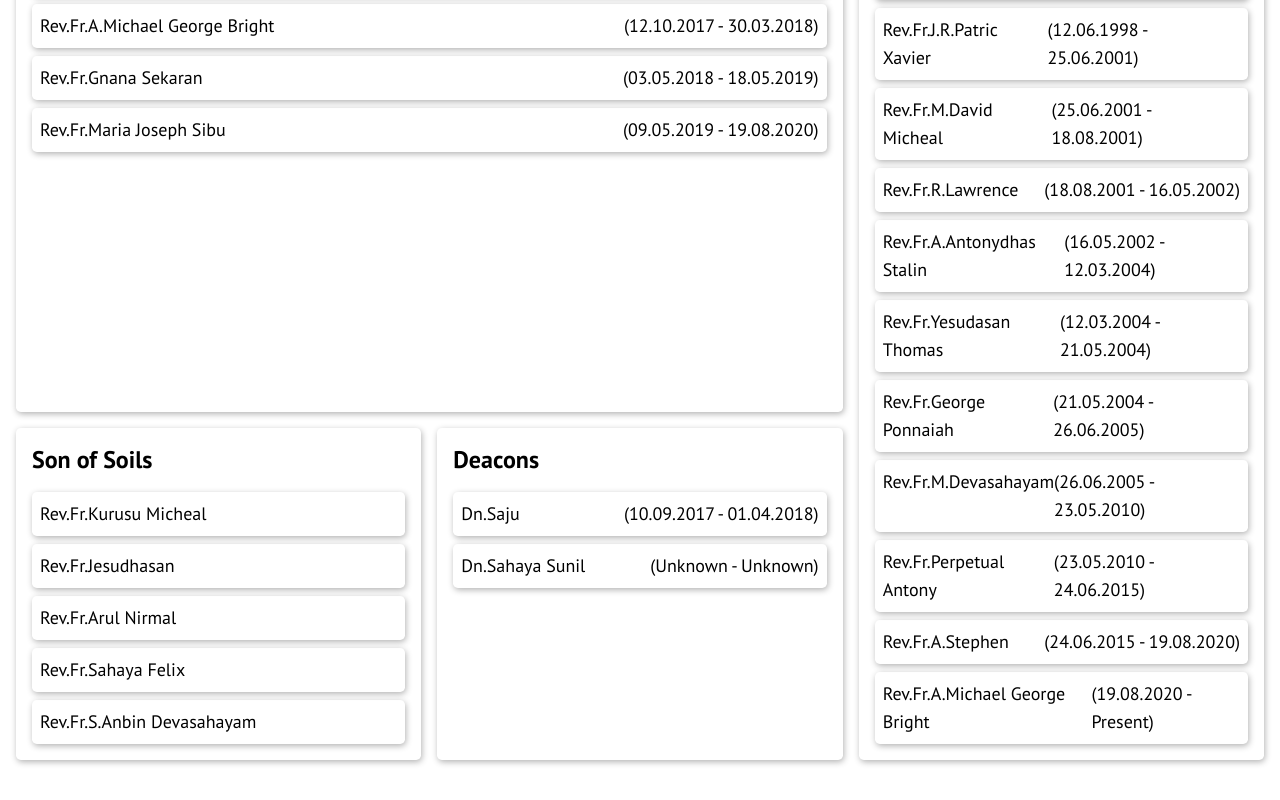
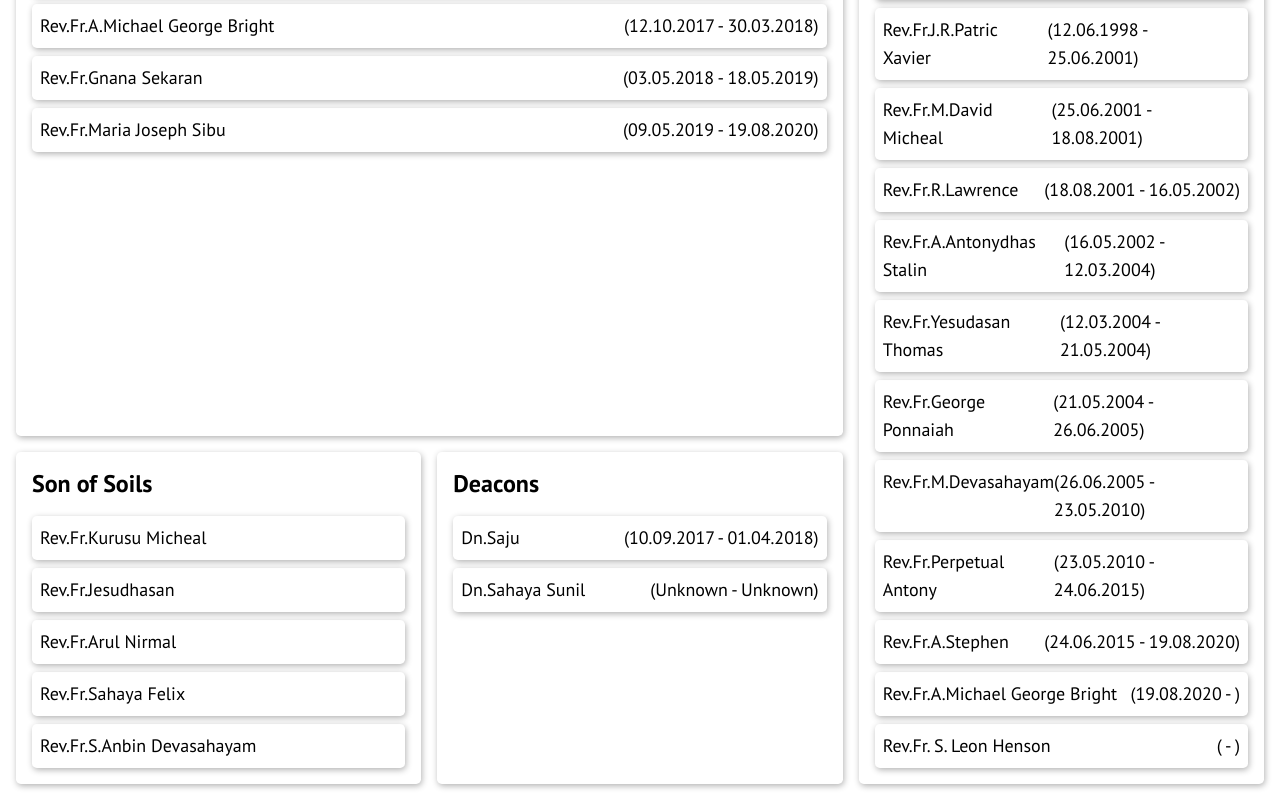
Before and after one commit to 0xrasla/devasahayam-mount, a React (Vite) app in the folder client/: page /fathers in a window 1280 px wide. Shown: the part 760-1560 px from the top of the page. Before the commit the page ends 1536 px from the top, so only its background shows below. Built offline with nearby package versions, Linux system fonts and the light colour scheme.

Commit message:
Update fathers.tsx

```diff
--- a/client/src/routes/fathers.tsx
+++ b/client/src/routes/fathers.tsx
@@ -39,8 +39,13 @@ function RouteComponent() {
     {
       name: "Rev.Fr.A.Michael George Bright",
       from: "19.08.2020",
-      till: "Present",
+      till: "",
     },
+    {
+      name : "Rev.Fr. S. Leon Henson",
+      from : "",
+      till : ""
+    }
   ];
 
   const assistantFathers = [
```
